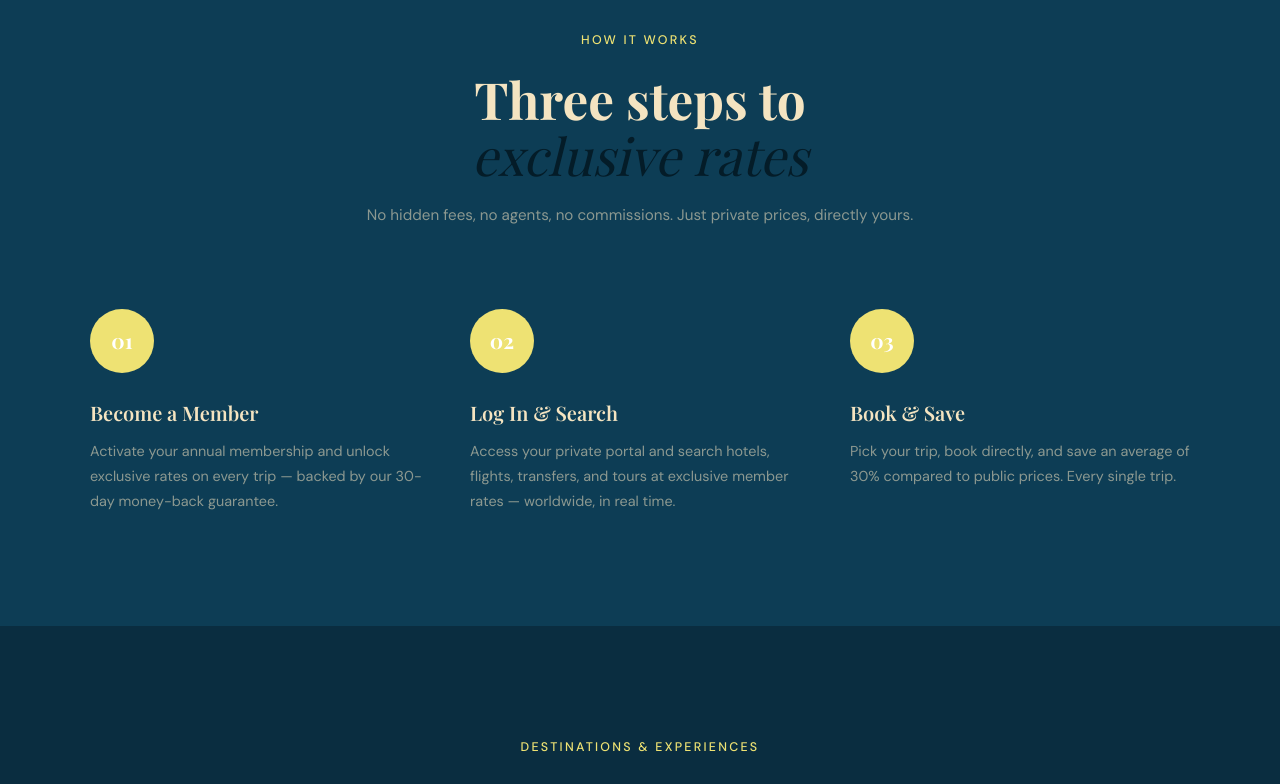
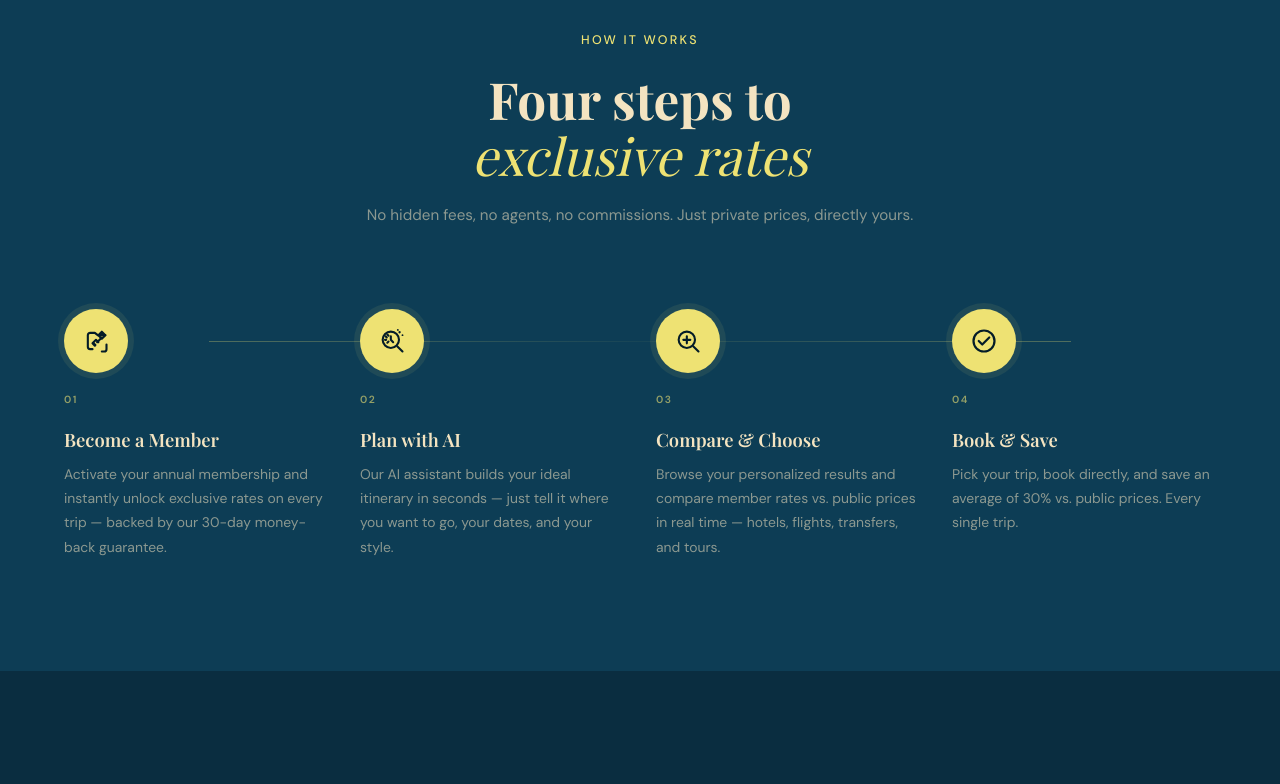
Before and after one commit to ElBeDev/travels, a React (Vite) app: page / in a window 1280 px wide. Shown: the part 960-1744 px from the top of the page. Built offline with nearby package versions, Linux system fonts and the light colour scheme; a web font is replaced by a local one.

Commit message:
feat: HowItWorks SVG icons + AI step + fix olive text colors

```diff
--- a/src/components/Deals.module.css
+++ b/src/components/Deals.module.css
@@ -13,7 +13,7 @@
   font-size: clamp(2.2rem, 4vw, 3.4rem);
   font-weight: 700; line-height: 1.1; color: var(--sand); margin-bottom: 0.8rem;
 }
-.title em { font-style: italic; font-weight: 400; color: var(--olive); }
+.title em { font-style: italic; font-weight: 400; color: var(--terra); }
 .sub { font-size: 0.95rem; color: var(--brown-lt); line-height: 1.7; }
 .cards {
   display: grid;
--- a/src/components/Destinations.module.css
+++ b/src/components/Destinations.module.css
@@ -23,7 +23,7 @@
   color: var(--sand);
   margin-bottom: 1.2rem;
 }
-.title em { font-style: italic; font-weight: 400; color: var(--olive); }
+.title em { font-style: italic; font-weight: 400; color: var(--terra); }
 .desc { font-size: 0.95rem; color: var(--brown-lt); line-height: 1.75; }
 /* Asymmetric grid */
 .grid {
--- a/src/components/HowItWorks.module.css
+++ b/src/components/HowItWorks.module.css
@@ -26,24 +26,41 @@
 .title em {
   font-style: italic;
   font-weight: 400;
-  color: var(--olive);
+  color: var(--terra);
 }
 .desc {
   font-size: 0.95rem;
   color: var(--brown-lt);
   line-height: 1.75;
 }
+
+/* 4-column grid */
 .steps {
   display: grid;
-  grid-template-columns: repeat(3, 1fr);
-  gap: 2.5rem;
-  max-width: 1100px;
+  grid-template-columns: repeat(4, 1fr);
+  gap: 2rem;
+  max-width: 1200px;
   margin: 0 auto;
+  position: relative;
 }
+/* Connector line between steps */
+.steps::before {
+  content: '';
+  position: absolute;
+  top: 32px;
+  left: calc(12.5% + 1px);
+  right: calc(12.5% + 1px);
+  height: 1px;
+  background: linear-gradient(to right, var(--terra), rgba(238,226,115,0.15) 50%, var(--terra));
+  opacity: 0.3;
+  pointer-events: none;
+}
+
 .step {
   display: flex;
   flex-direction: column;
-  gap: 1.5rem;
+  gap: 1.2rem;
+  position: relative;
 }
 .stepImg {
   width: 64px;
@@ -53,27 +70,42 @@
   display: flex;
   align-items: center;
   justify-content: center;
+  color: #041c28;
+  flex-shrink: 0;
+  box-shadow: 0 0 0 6px rgba(238,226,115,0.08);
+  transition: box-shadow 0.3s;
+}
+.step:hover .stepImg {
+  box-shadow: 0 0 0 10px rgba(238,226,115,0.13);
 }
 .stepNum {
-  font-family: var(--ff-display);
-  font-size: 1.3rem;
+  font-size: 0.65rem;
   font-weight: 700;
-  color: #fff;
+  letter-spacing: 0.14em;
+  text-transform: uppercase;
+  color: var(--terra);
+  opacity: 0.6;
 }
 .stepBody {}
 .stepTitle {
   font-family: var(--ff-display);
-  font-size: 1.25rem;
+  font-size: 1.15rem;
   font-weight: 600;
   color: var(--sand);
   margin-bottom: 0.6rem;
+  line-height: 1.3;
 }
 .stepText {
-  font-size: 0.9rem;
+  font-size: 0.87rem;
   color: var(--brown-lt);
   line-height: 1.75;
 }
+
+@media (max-width: 1024px) {
+  .steps { grid-template-columns: repeat(2, 1fr); }
+  .steps::before { display: none; }
+}
 @media (max-width: 768px) {
   .section { padding: 5rem 1.5rem; }
-  .steps { grid-template-columns: 1fr; gap: 2rem; }
+  .steps { grid-template-columns: 1fr; gap: 2.5rem; }
 }
--- a/src/components/HowItWorks.tsx
+++ b/src/components/HowItWorks.tsx
@@ -2,6 +2,47 @@ import { useRef } from 'react'
 import { motion, useInView } from 'framer-motion'
 import { STEPS } from '../data/content'
 import styles from './HowItWorks.module.css'
+
+function StepIcon({ icon }: { icon: string }) {
+  if (icon === 'handshake') return (
+    <svg width="28" height="28" viewBox="0 0 24 24" fill="none" stroke="currentColor" strokeWidth="1.8" strokeLinecap="round" strokeLinejoin="round">
+      <path d="M20 7H13.5L11 5H7a2 2 0 0 0-2 2v10a2 2 0 0 0 2 2h2" />
+      <path d="M17 21h2a2 2 0 0 0 2-2v-4" />
+      <path d="M14 13l-2-2-3 3 2 2" />
+      <path d="M10 14l1.5 1.5" />
+      <path d="M17 9l-4 4" />
+      <path d="M14 7l3 3 3-3-3-3-3 3Z" />
+    </svg>
+  )
+  if (icon === 'ai') return (
+    <svg width="28" height="28" viewBox="0 0 24 24" fill="none" stroke="currentColor" strokeWidth="1.8" strokeLinecap="round" strokeLinejoin="round">
+      <circle cx="11" cy="11" r="7" />
+      <path d="M21 21l-4.35-4.35" />
+      <path d="M11 8v3l2 2" />
+      <path d="M8 6.5l1 1" />
+      <path d="M6.5 8l1 1" />
+      <path d="M6 11h1" />
+      <path d="M8 13.5l1-1" />
+      <circle cx="18.5" cy="4.5" r="1" fill="currentColor" stroke="none" />
+      <circle cx="21" cy="7" r="0.8" fill="currentColor" stroke="none" />
+      <circle cx="17" cy="2.5" r="0.8" fill="currentColor" stroke="none" />
+    </svg>
+  )
+  if (icon === 'search') return (
+    <svg width="28" height="28" viewBox="0 0 24 24" fill="none" stroke="currentColor" strokeWidth="1.8" strokeLinecap="round" strokeLinejoin="round">
+      <circle cx="11" cy="11" r="7" />
+      <path d="M21 21l-4.35-4.35" />
+      <path d="M8 11h6M11 8v6" />
+    </svg>
+  )
+  if (icon === 'check') return (
+    <svg width="28" height="28" viewBox="0 0 24 24" fill="none" stroke="currentColor" strokeWidth="1.9" strokeLinecap="round" strokeLinejoin="round">
+      <circle cx="12" cy="12" r="9" />
+      <path d="M7.5 12l3 3 6-6" />
+    </svg>
+  )
+  return null
+}
 
 export default function HowItWorks() {
   const ref = useRef<HTMLElement>(null)
@@ -24,7 +65,7 @@ export default function HowItWorks() {
           animate={inView ? { opacity: 1, y: 0 } : {}}
           transition={{ duration: 0.7 }}
         >
-          Three steps to<br />
+          Four steps to<br />
           <em>exclusive rates</em>
         </motion.h2>
         <motion.p
@@ -45,11 +86,12 @@ export default function HowItWorks() {
             className={styles.step}
             initial={{ opacity: 0, y: 32 }}
             animate={inView ? { opacity: 1, y: 0 } : {}}
-            transition={{ duration: 0.7, delay: 0.1 + i * 0.15, ease: [0.22, 1, 0.36, 1] }}
+            transition={{ duration: 0.7, delay: 0.1 + i * 0.12, ease: [0.22, 1, 0.36, 1] as [number,number,number,number] }}
           >
             <div className={styles.stepImg}>
-              <div className={styles.stepNum}>{step.num}</div>
+              <StepIcon icon={step.icon} />
             </div>
+            <div className={styles.stepNum}>{step.num}</div>
             <div className={styles.stepBody}>
               <h3 className={styles.stepTitle}>{step.title}</h3>
               <p className={styles.stepText}>{step.text}</p>
--- a/src/components/Pricing.module.css
+++ b/src/components/Pricing.module.css
@@ -14,7 +14,7 @@
   font-weight: 700; line-height: 1.1; color: var(--sand); margin-bottom: 1rem;
   text-align: center;
 }
-.title em { font-style: italic; font-weight: 400; color: var(--olive); }
+.title em { font-style: italic; font-weight: 400; color: var(--terra); }
 .sub {
   font-size: 0.92rem; color: var(--brown-lt); line-height: 1.7;
   text-align: center; max-width: 540px; margin: 0 auto 4rem;
@@ -86,7 +86,7 @@
   font-size: 0.85rem; color: var(--sand); line-height: 1.4;
 }
 .featured .feature { color: rgba(244,228,193,0.7); }
-.check { color: var(--olive); flex-shrink: 0; font-size: 0.85rem; margin-top: 0.05rem; }
+.check { color: var(--terra); flex-shrink: 0; font-size: 0.85rem; margin-top: 0.05rem; }
 .featured .check { color: var(--terra); }
 .btnPrimary, .btnSecondary {
   display: flex; align-items: center; justify-content: center;
--- a/src/components/WhyDifferent.module.css
+++ b/src/components/WhyDifferent.module.css
@@ -96,7 +96,7 @@
   color: var(--sand);
   margin-bottom: 3rem;
 }
-.title em { font-style: italic; font-weight: 400; color: var(--olive); }
+.title em { font-style: italic; font-weight: 400; color: var(--terra); }
 .features { display: flex; flex-direction: column; }
 .feature {
   display: grid;
--- a/src/data/content.ts
+++ b/src/data/content.ts
@@ -17,21 +17,27 @@ export const STATS = [
 export const STEPS = [
   {
     num: '01',
-    icon: 'member',
+    icon: 'handshake',
     title: 'Become a Member',
-    text: 'Activate your annual membership and unlock exclusive rates on every trip — backed by our 30-day money-back guarantee.',
+    text: 'Activate your annual membership and instantly unlock exclusive rates on every trip — backed by our 30-day money-back guarantee.',
   },
   {
     num: '02',
-    icon: 'search',
-    title: 'Log In & Search',
-    text: 'Access your private portal and search hotels, flights, transfers, and tours at exclusive member rates — worldwide, in real time.',
+    icon: 'ai',
+    title: 'Plan with AI',
+    text: 'Our AI assistant builds your ideal itinerary in seconds — just tell it where you want to go, your dates, and your style.',
   },
   {
     num: '03',
-    icon: 'book',
+    icon: 'search',
+    title: 'Compare & Choose',
+    text: 'Browse your personalized results and compare member rates vs. public prices in real time — hotels, flights, transfers, and tours.',
+  },
+  {
+    num: '04',
+    icon: 'check',
     title: 'Book & Save',
-    text: 'Pick your trip, book directly, and save an average of 30% compared to public prices. Every single trip.',
+    text: 'Pick your trip, book directly, and save an average of 30% vs. public prices. Every single trip.',
   },
 ] as const
 
```
